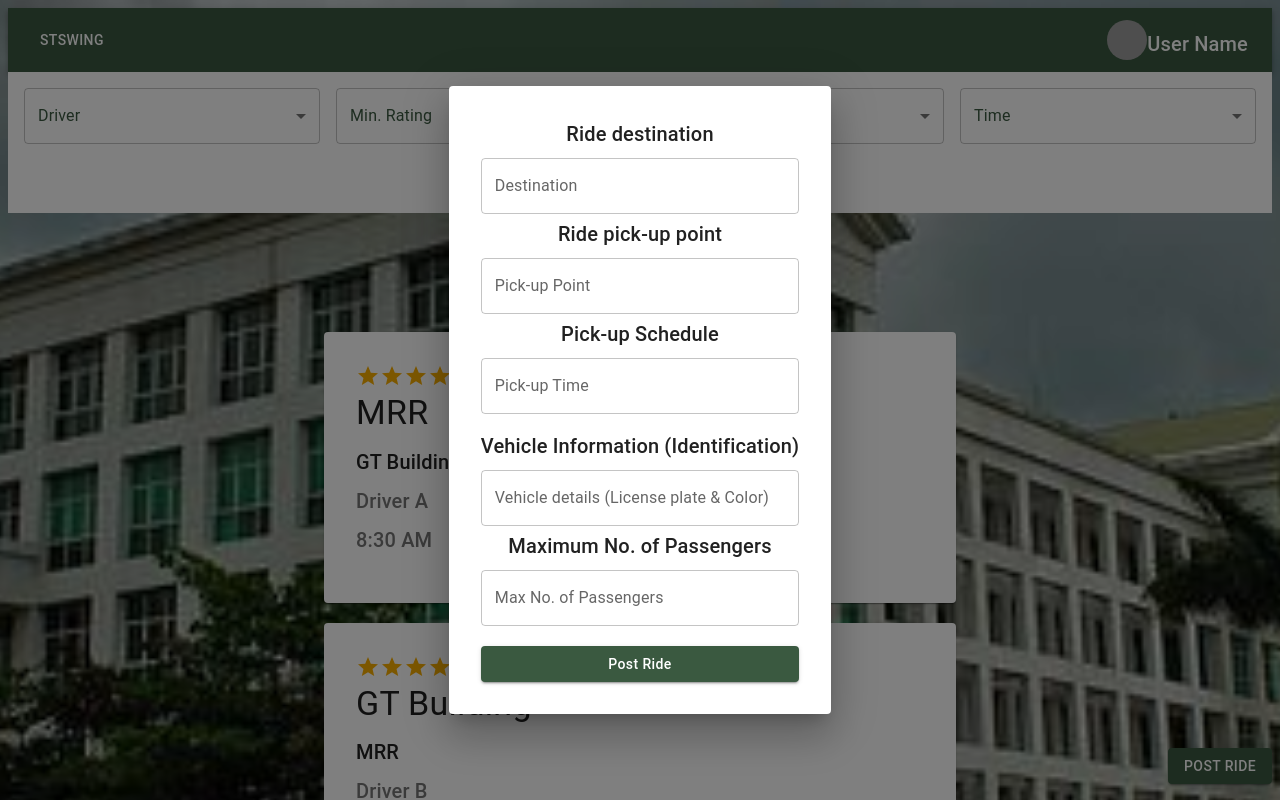
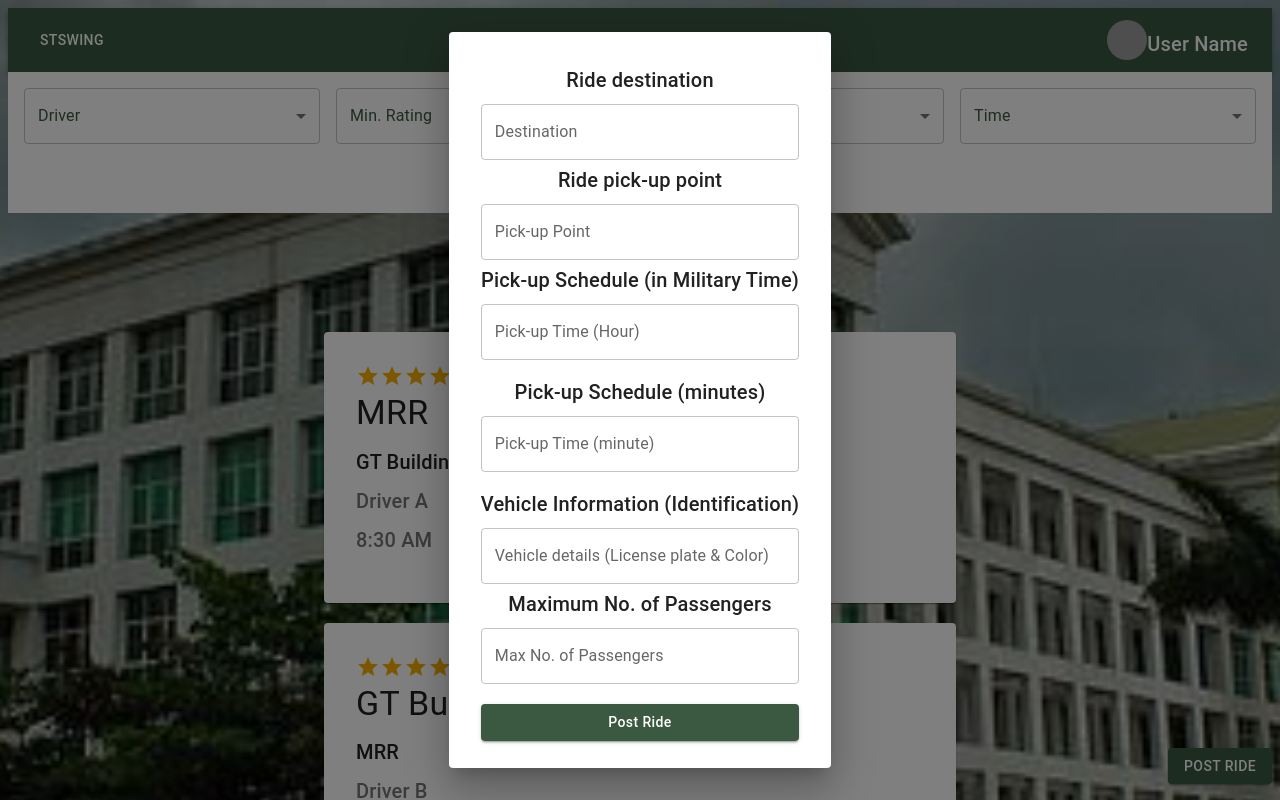
Before and after one commit to jeanneeugenie/STSWENG-XX23, a React (Create React App) app in the folder clientside/: page /homepage in a window 1280 px wide. Both pictures are taken after a click on the button "POST RIDE". Shown: the top 800 px of the page. Built offline with nearby package versions, Linux system fonts and the light colour scheme; grey boxes are pictures that could not be loaded.

Commit message:
Separated hours and minutes in post Ride

```diff
--- a/clientside/src/pages/HomePage.js
+++ b/clientside/src/pages/HomePage.js
@@ -55,6 +55,7 @@ const HomePage = ({ isDriver }) => {
     };
     const getRide = (rideDetails) => {
         setBookedRide(rideDetails);
+        console.log(bookedRide)
         //alert(`You have booked the ride to ${rideDetails.destination}`);
     };
     return (
@@ -108,11 +109,23 @@ const HomePage = ({ isDriver }) => {
                         margin="dense"
                     />
                     <Typography variant="h6">
-                        Pick-up Schedule
+                        Pick-up Schedule (in Military Time)
                     </Typography>
                     <TextField
+                        type = "number"
                         fullWidth
-                        label="Pick-up Time"
+                        label="Pick-up Time (Hour)"
+                        variant="outlined"
+                        margin="dense"
+                        sx={{ marginBottom: '1rem' }}
+                    />
+                    <Typography variant="h6">
+                        Pick-up Schedule (minutes)
+                    </Typography>
+                    <TextField
+                        type = "number"
+                        fullWidth
+                        label="Pick-up Time (minute)"
                         variant="outlined"
                         margin="dense"
                         sx={{ marginBottom: '1rem' }}
@@ -206,6 +219,7 @@ const HomePage = ({ isDriver }) => {
                             }}
                         >
                             Book Ride
+
                         </Button>
                     </DialogActions>
                 </DialogContent>
```
